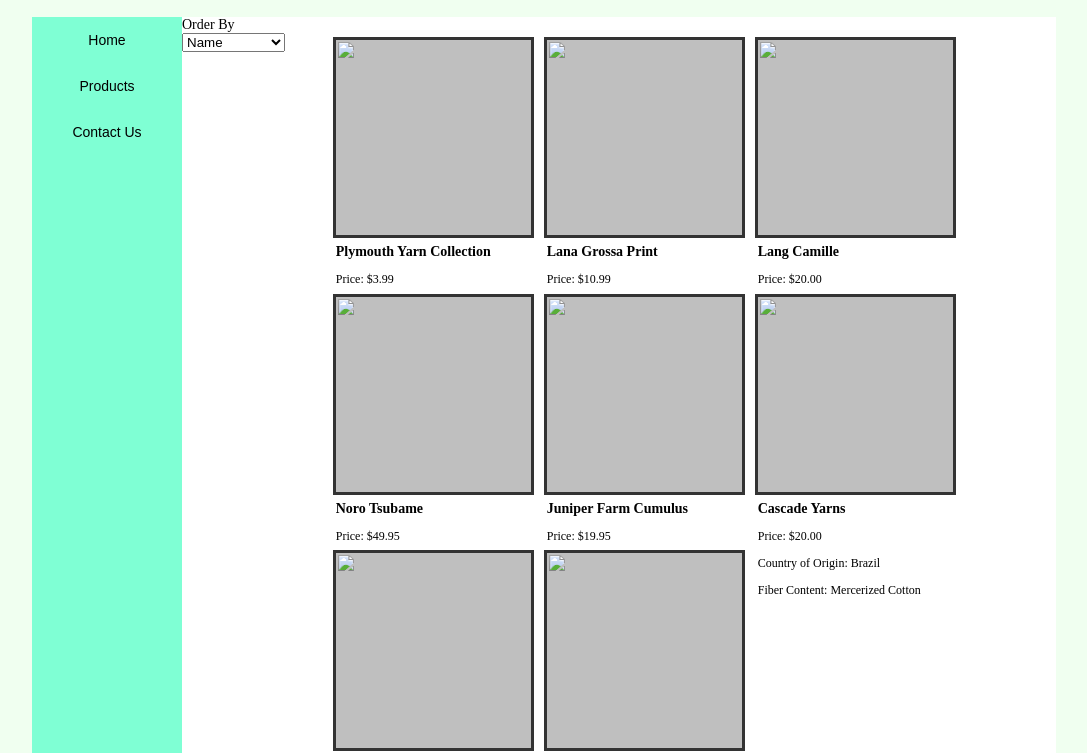
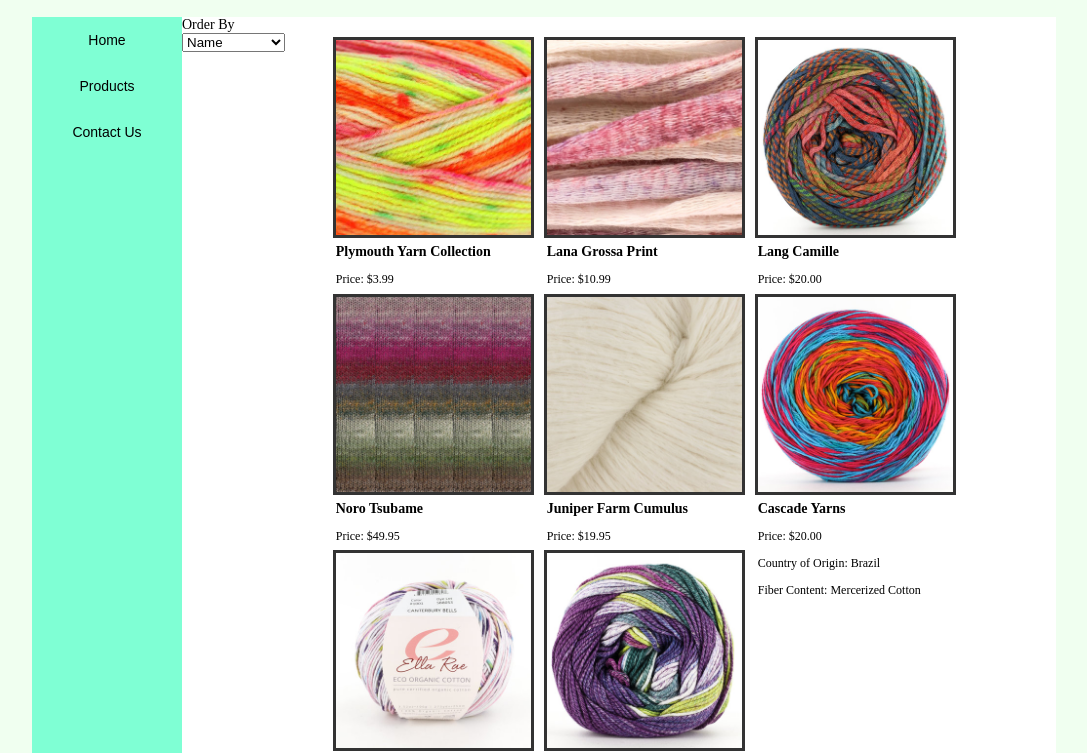
Before and after one commit to ae324/project1-is322, a plain HTML site: page product.html in a window 1280 px wide. Shown: the part 60-813 px from the top of the page, without its empty margins (96-1183 px from the left). Drawn offline with Linux system fonts and the light colour scheme.

```diff
--- a/landing.js
+++ b/landing.js
@@ -13,14 +13,14 @@ var foo = 'foo'; // Variables declared outside of any function are considered gl
 
     // An array of Objects, similar to database records we will eventually be dealing with.
     var productlist = [
-        {  name: 'Plymouth Yarn Collection', price: '3.99', country: 'Turkey', fibercontent: 'Acrylic' },
-        {  name: 'Lana Grossa Print', price: '10.99', country: 'Italy', fibercontent: 'Cotton'},
-        {  name: 'Lang Camille' , price: '20.00',country: 'Turkey', fibercontent: 'Acrylic' },
-        { name: 'Noro Tsubame',  price: '49.95',country: 'Japan', fibercontent: 'Silk' },
-        { name: 'Juniper Farm Cumulus',price: '19.95',  country: 'Italy', fibercontent: 'Cotton'},
-        {  name: 'Cascade Yarns', price: '20.00',country: 'Brazil', fibercontent: ' Mercerized Cotton' },
-        {  name: 'Ella Rae Eco Prints', price: '13.95',country: 'Turkey', fibercontent: ' Cotton'},
-        { name: 'Trendsetter Yarns', price: '20.00', country: 'Italy', fibercontent: 'Bio Cotton' },
+        {  name: 'Plymouth Yarn Collection', price: '3.99', country: 'Turkey', fibercontent: 'Acrylic', imgUrl: 'imgs/RAINBOWTOY.0069.zoom.1.jpg'  },
+        {  name: 'Lana Grossa Print', price: '10.99', country: 'Italy', fibercontent: 'Cotton', imgUrl:'imgs/CertoPrint102.jpg'},
+        {  name: 'Lang Camille' , price: '20.00',country: 'Turkey', fibercontent: 'Acrylic', imgUrl:'imgs/LNG-CAMILL.0052.jpg'},
+        { name: 'Noro Tsubame',  price: '49.95',country: 'Japan', fibercontent: 'Silk', imgUrl:'imgs/Tsubame2.jpg' },
+        { name: 'Juniper Farm Cumulus',price: '19.95',  country: 'Italy', fibercontent: 'Cotton', imgUrl:'imgs/JPM-CUMULUS.01.jpg'},
+        {  name: 'Cascade Yarns', price: '20.00',country: 'Brazil', fibercontent: ' Mercerized Cotton', imgUrl: 'imgs/CAS-PARSLT.101.1.jpg' },
+        {  name: 'Ella Rae Eco Prints', price: '13.95',country: 'Turkey', fibercontent: ' Cotton', imgUrl: 'imgs/ELR-ECOCPR.1001.2.jpg'},
+        { name: 'Trendsetter Yarns', price: '20.00', country: 'Italy', fibercontent: 'Bio Cotton', imgUrl: 'imgs/TRE-MERENG.01.jpg' },
     ];
 
     function renderList (results) {
--- a/product.html
+++ b/product.html
@@ -84,7 +84,7 @@
             </p>
         </div>
         <div class="card">
-            <img src="imgs/JPM-CUMULUS.01.jpg" >
+            <img src="imgs/JPM-CUMULUS.02.jpg" >
             <h1>Juniper Moon Farm Cumulus</h1>
             <p >$19.95
                 Fiber Content: 94% Cotton/ 6% Nylon<br>
```
